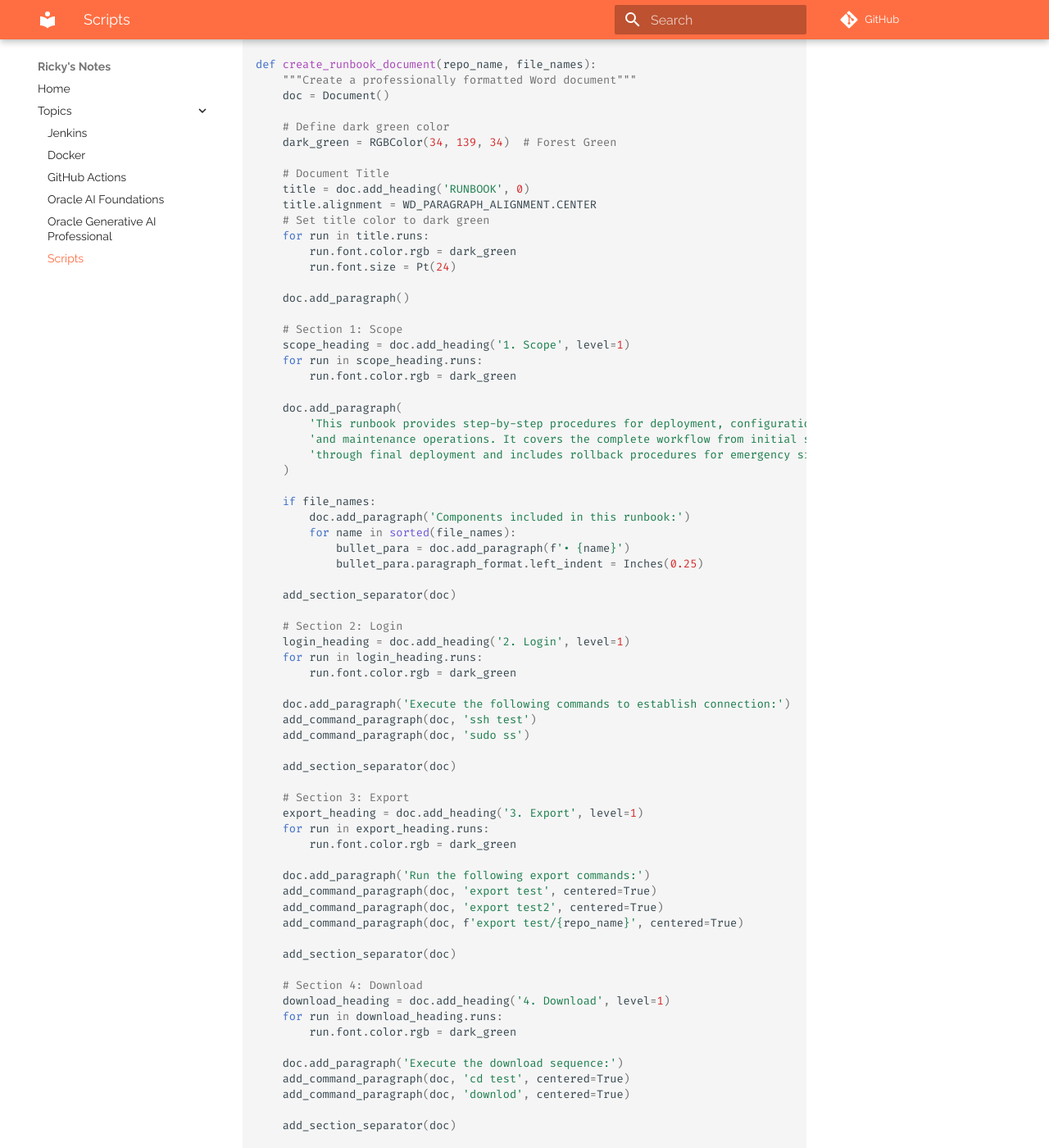
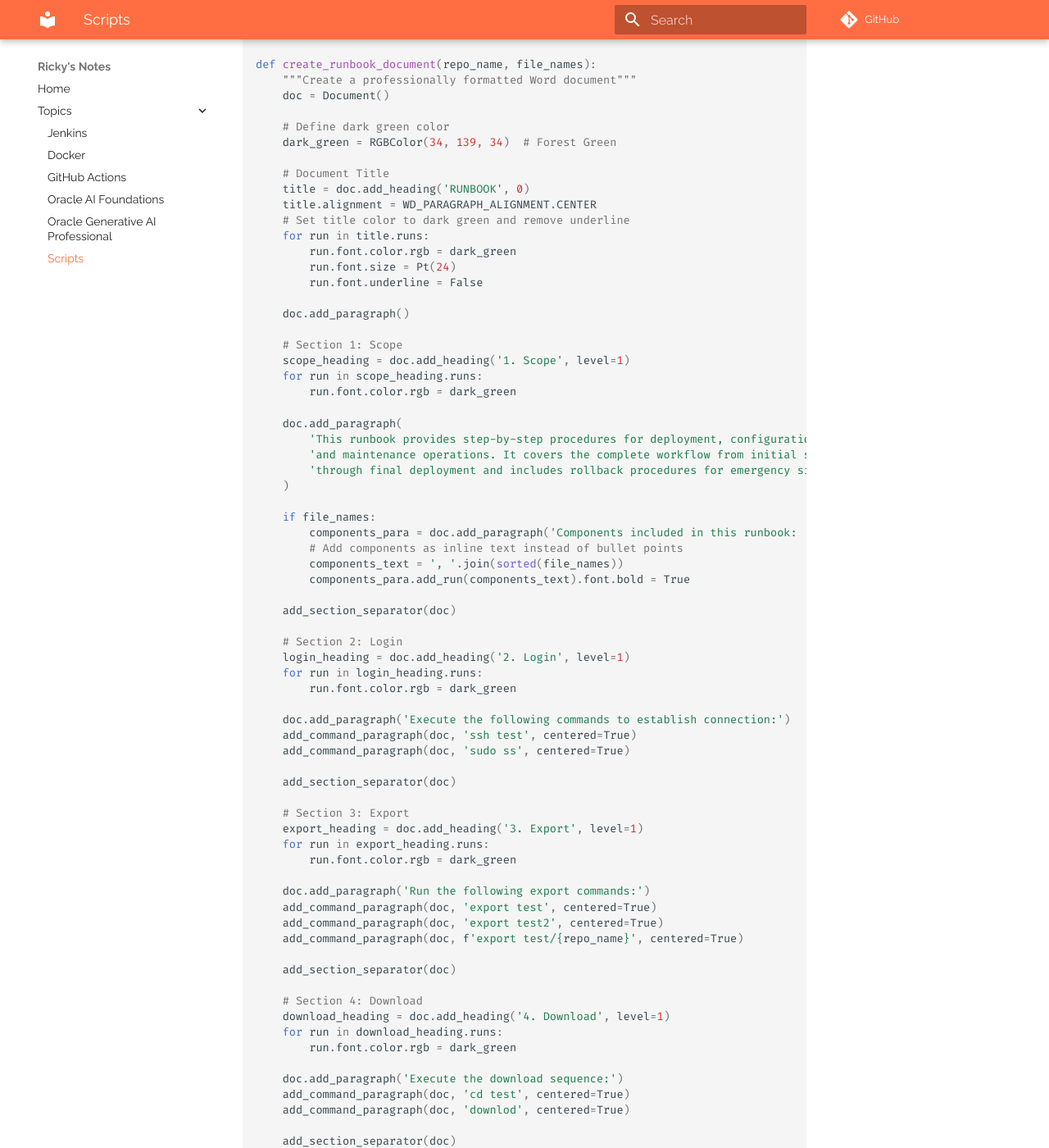
Before and after one commit to riczaman/notes-repo, an MkDocs documentation site: the page built from docs/topics/scripts.md, in a window 1280 px wide and 1400 px high, scrolled down 3604 px. Shown: the whole window at 82% size. Built offline with MkDocs 1.6.1 and Material for MkDocs 9.7.7, drawn with Linux system fonts in a browser that asks for light colours; comment, search, counter and statistics services are not loaded; some of the changed text lies outside the part shown.

Commit message:
final ui fix

```diff
--- a/docs/topics/scripts.md
+++ b/docs/topics/scripts.md
@@ -192,10 +192,11 @@
     # Document Title
     title = doc.add_heading('RUNBOOK', 0)
     title.alignment = WD_PARAGRAPH_ALIGNMENT.CENTER
-    # Set title color to dark green
+    # Set title color to dark green and remove underline
     for run in title.runs:
         run.font.color.rgb = dark_green
         run.font.size = Pt(24)
+        run.font.underline = False
 
     doc.add_paragraph()
 
@@ -211,10 +212,10 @@
     )
 
     if file_names:
-        doc.add_paragraph('Components included in this runbook:')
-        for name in sorted(file_names):
-            bullet_para = doc.add_paragraph(f'• {name}')
-            bullet_para.paragraph_format.left_indent = Inches(0.25)
+        components_para = doc.add_paragraph('Components included in this runbook: ')
+        # Add components as inline text instead of bullet points
+        components_text = ', '.join(sorted(file_names))
+        components_para.add_run(components_text).font.bold = True
 
     add_section_separator(doc)
 
@@ -224,8 +225,8 @@
         run.font.color.rgb = dark_green
 
     doc.add_paragraph('Execute the following commands to establish connection:')
-    add_command_paragraph(doc, 'ssh test')
-    add_command_paragraph(doc, 'sudo ss')
+    add_command_paragraph(doc, 'ssh test', centered=True)
+    add_command_paragraph(doc, 'sudo ss', centered=True)
 
     add_section_separator(doc)
 
@@ -282,9 +283,9 @@
 
     doc.add_paragraph('Emergency rollback procedure:')
     doc.add_paragraph('Step 1: Navigate and prepare environment')
-    add_command_paragraph(doc, 'cd test')
-    add_command_paragraph(doc, 'export=1')
-    add_command_paragraph(doc, 'cd test2')
+    add_command_paragraph(doc, 'cd test', centered=True)
+    add_command_paragraph(doc, 'export=1', centered=True)
+    add_command_paragraph(doc, 'cd test2', centered=True)
 
     doc.add_paragraph()
 
```
